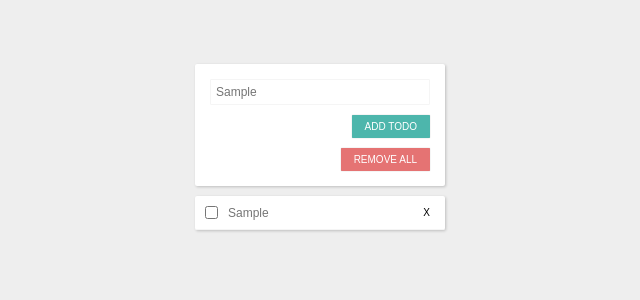
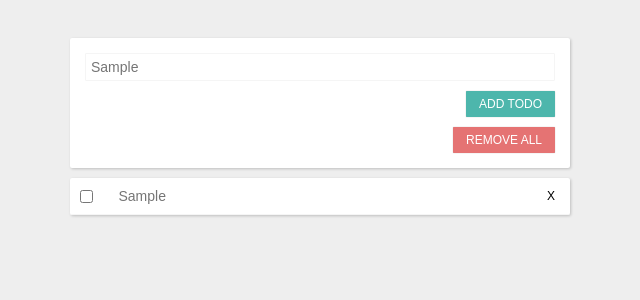
Before and after one commit to RafalOpacki/TodoAngular2, an Angular app: page / in a window 1280 px wide. Both pictures are taken after typing "Sample" into the empty fields and a click on the button "ADD TODO". Shown: the top 300 px of the page, without its empty margins (320-960 px from the left). Built offline with nearby package versions, Linux system fonts and the light colour scheme.

Commit message:
Styles update

```diff
--- a/src/app/button/button.component.css
+++ b/src/app/button/button.component.css
@@ -9,7 +9,7 @@
   place-items: center;
   color: #fff;
   text-transform: uppercase;
-  font-size: 10px;
+  font-size: 12px;
   padding: 6px 13px;
   margin-right: 0;
   margin-left: auto;
--- a/src/app/form-wrapper/form-wrapper.component.css
+++ b/src/app/form-wrapper/form-wrapper.component.css
@@ -1,9 +1,11 @@
 .form-wrapper {
-  width: 250px;
+  width: 100%;
+  max-width: 500px;
   padding: 15px;
   display: grid;
   grid-gap: 10px;
   background-color: #fff;
   box-shadow: 1px 1px 3px 0px rgba(0, 0, 0, 0.2);
   border-radius: 2px;
+  margin: 10px auto;
 }
--- a/src/app/input/input.component.css
+++ b/src/app/input/input.component.css
@@ -11,12 +11,12 @@
   border-radius: 1px;
   padding: 5px;
   color: #757575;
-  font-size: 12px;
+  font-size: 14px;
 }
 
 .input__error {
   color: #e57373;
-  font-size: 8px;
+  font-size: 10px;
   margin-left: 5px;
   position: absolute;
   top: 30px;
--- a/src/app/todo-item/todo-item.component.css
+++ b/src/app/todo-item/todo-item.component.css
@@ -7,7 +7,7 @@
   border-bottom: 1px solid #f5f5f5;
   padding: 6px 10px;
   color: #757575;
-  font-size: 12px;
+  font-size: 14px;
 }
 
 .todo-item__checkbox {
@@ -28,7 +28,7 @@
   cursor: pointer;
   border: none;
   background-color: transparent;
-  font-size: 10px;
+  font-size: 12px;
   padding: 5px;
   outline: none;
 }
--- a/src/app/todo-list/todo-list.component.css
+++ b/src/app/todo-list/todo-list.component.css
@@ -1,10 +1,11 @@
 .todo-list__wrapper {
-  width: 250px;
+  width: 100%;
+  max-width: 500px;
   background-color: #fff;
   box-shadow: 1px 1px 3px 0px rgba(0, 0, 0, 0.2);
-  margin-top: 10px;
+  margin: 10px auto 0;
   overflow: auto;
-  max-height: 300px;
   border-radius: 2px;
-  max-height: 60vh;
+  height: auto;
+  max-height: 65vh;
 }
--- a/src/styles.css
+++ b/src/styles.css
@@ -6,8 +6,6 @@
 
 body {
   background-color: #eee;
-  display: grid;
-  justify-content: center;
   font-family: sans-serif;
-  margin-top: 5%;
+  margin: 3%;
 }
```
Also changed, not shown: 1 other file (tests, documents, lock files or other folders).
